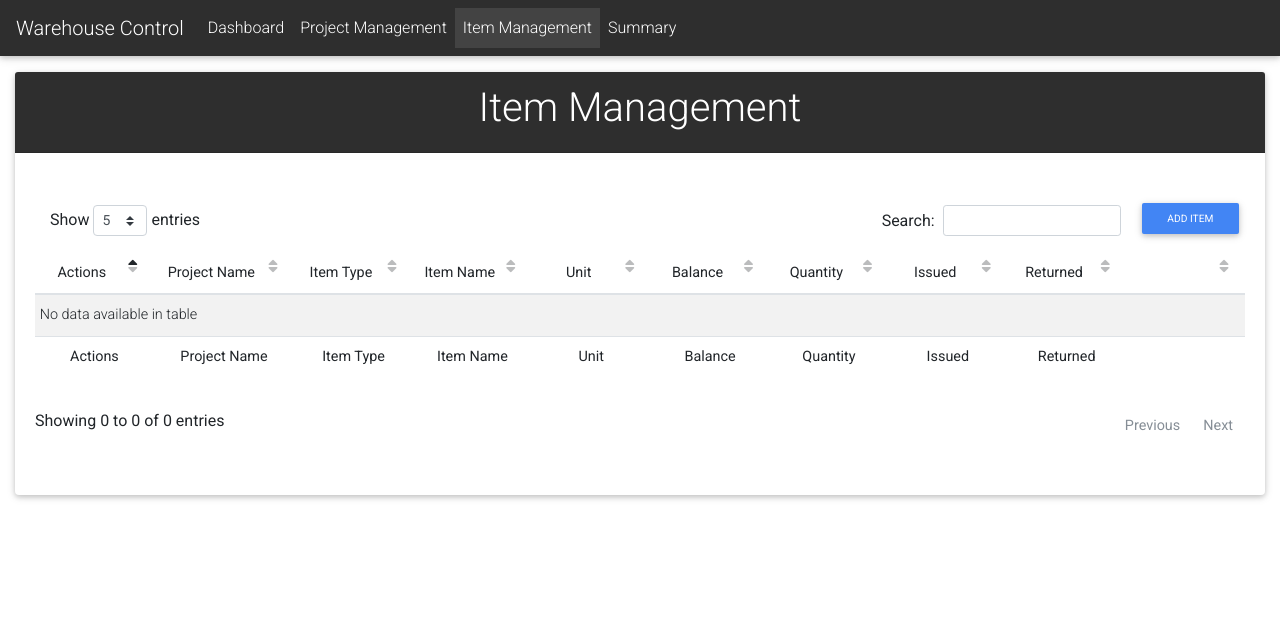
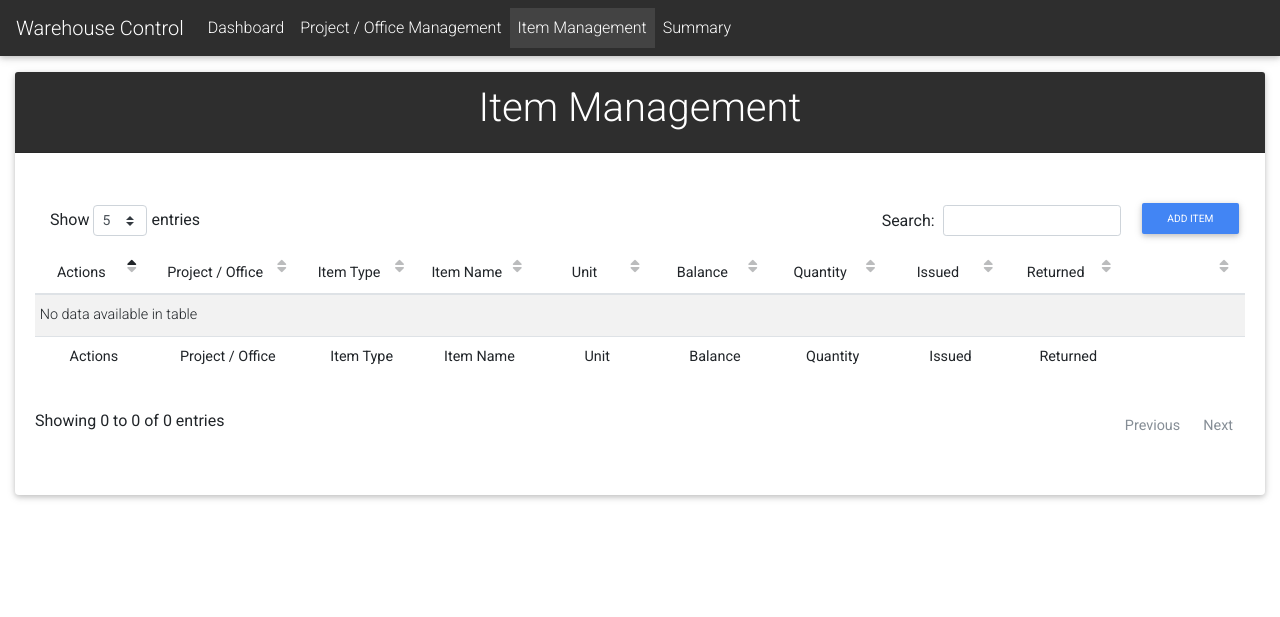
Before and after one commit to Yabetsu16/SPEDI-Warehouse, a PHP site: page /item_management.php in a window 1280 px wide. Shown: the top 617 px of the page. Run offline with PHP 8.4, Linux system fonts and the light colour scheme; data that the repository does not hold is empty; some libraries are stand-ins or nearby versions.

Commit message:
Change Project to Project / Office

```diff
--- a/item_management.php
+++ b/item_management.php
@@ -45,7 +45,7 @@
                     <a class="nav-link" href="index.php">Dashboard</a>
                 </li>
                 <li class="nav-item">
-                    <a class="nav-link" href="project_management.php">Project Management</a>
+                    <a class="nav-link" href="project_office_management.php">Project / Office Management</a>
                 </li>
                 <li class="nav-item active">
                     <a class="nav-link" href="item_management.php">Item Management
@@ -361,7 +361,7 @@
                                     <tr class="text-center">
                                         <th class="th-sm">Actions
                                         </th>
-                                        <th class="th-sm">Project Name
+                                        <th class="th-sm">Project / Office
                                         </th>
                                         <th class="th-sm">Item Type
                                         </th>
@@ -384,8 +384,8 @@
                                 <tbody>
                                     <?php
                                     // SELECT all from inventory table
-                                    $query = "SELECT inventory_tb.*, project_tb.* FROM inventory_tb
-                                        INNER JOIN project_tb ON project_tb.project_id = inventory_tb.project_id;";
+                                    $query = "SELECT inventory_tb.*, project_office_tb.* FROM inventory_tb
+                                        INNER JOIN project_office_tb ON project_office_tb.project_id = inventory_tb.project_id;";
 
                                     $result = mysqli_query($conn, $query);
 
@@ -399,7 +399,7 @@
                                             $item_description = $row['item_description'];
                                             $unit = $row['unit'];
                                             $unit_cost = $row['unit_cost'];
-                                            $project_name = $row['project_name'];
+                                            $project_office_name = $row['project_office_name'];
                                             $remarks = $row['remarks'];
                                     ?>
                                             <tr class="text-center">
@@ -409,7 +409,7 @@
                                                     <button type="button" class="btn btn-sm btn-info" data-toggle="modal" data-target="#detailsModal<?php echo $inventory_id ?>">Details</button>
                                                     <button type="button" class="btn btn-sm btn-primary btn-block" data-toggle="modal" data-target="#movementModal<?php echo $inventory_id ?>">Movement</button>
                                                 </td>
-                                                <td><?php echo $project_name ?></td>
+                                                <td><?php echo $project_office_name ?></td>
                                                 <td><?php echo $item_type ?></td>
                                                 <td><?php echo $item_name ?></td>
                                                 <td><?php echo $unit ?></td>
@@ -480,7 +480,7 @@
                                     <tr class="text-center">
                                         <th class="th-sm">Actions
                                         </th>
-                                        <th class="th-sm">Project Name
+                                        <th class="th-sm">Project / Office
                                         </th>
                                         <th class="th-sm">Item Type
                                         </th>
@@ -546,16 +546,16 @@
                                 <!-- Material input -->
                                 <div class="md-form mt-0">
                                     <select name="project_id" class="browser-default custom-select">
-                                        <option value="" selected>Select Project</option>
+                                        <option value="" selected>Select Project / Office</option>
                                         <?php
-                                        $query = "SELECT * FROM project_tb";
+                                        $query = "SELECT * FROM project_office_tb";
                                         $result = mysqli_query($conn, $query);
                                         while ($row = mysqli_fetch_array($result)) {
                                             $project_id = $row['project_id'];
-                                            $project_name = $row['project_name'];
+                                            $project_office_name = $row['project_office_name'];
                                             $location = $row['location'];
                                         ?>
-                                            <option value="<?php echo $project_id ?>"><?php echo $project_name ?> in <?php echo $location ?></option>
+                                            <option value="<?php echo $project_id ?>"><?php echo $project_office_name ?> in <?php echo $location ?></option>
                                         <?php
                                         }
                                         ?>
@@ -629,8 +629,8 @@
     <!-- /.Modal Add Item -->
     <?php
     // SELECT all from inventory table and project table
-    $query_inventory = "SELECT inventory_tb.*, project_tb.* FROM inventory_tb
-    INNER JOIN project_tb ON project_tb.project_id = inventory_tb.project_id";
+    $query_inventory = "SELECT inventory_tb.*, project_office_tb.* FROM inventory_tb
+    INNER JOIN project_office_tb ON project_office_tb.project_id = inventory_tb.project_id";
 
     $result_inventory = mysqli_query($conn, $query_inventory);
 
@@ -714,29 +714,29 @@
                                         <div class="md-form mt-0">
                                             <select name="edit_project_id" class="browser-default custom-select">
                                                 <?php
-                                                $query_project = "SELECT project_tb.* FROM project_tb
-                                                    INNER JOIN inventory_tb ON inventory_tb.project_id = project_tb.project_id
+                                                $query_project = "SELECT project_office_tb.* FROM project_office_tb
+                                                    INNER JOIN inventory_tb ON inventory_tb.project_id = project_office_tb.project_id
                                                     WHERE inventory_tb.inventory_id = $inventory_id";
                                                 $result_project = mysqli_query($conn, $query_project);
                                                 while ($row = mysqli_fetch_assoc($result_project)) {
                                                     $project_id = $row['project_id'];
-                                                    $project_name = $row['project_name'];
+                                                    $project_office_name = $row['project_office_name'];
                                                     $location = $row['location'];
                                                 ?>
-                                                    <option value="<?php echo $project_id ?>" selected>Recent: <?php echo $project_name ?> in <?php echo $location ?></option>
+                                                    <option value="<?php echo $project_id ?>" selected>Recent: <?php echo $project_office_name ?> in <?php echo $location ?></option>
                                                 <?php
                                                 }
                                                 ?>
 
                                                 <?php
-                                                $query = "SELECT * FROM project_tb WHERE project_id <> $project_id";
+                                                $query = "SELECT * FROM project_office_tb WHERE project_id <> $project_id";
                                                 $result = mysqli_query($conn, $query);
                                                 while ($row = mysqli_fetch_array($result)) {
                                                     $project_id = $row['project_id'];
-                                                    $project_name = $row['project_name'];
+                                                    $project_office_name = $row['project_office_name'];
                                                     $location = $row['location'];
                                                 ?>
-                                                    <option value="<?php echo $project_id ?>"><?php echo $project_name ?> in <?php echo $location ?></option>
+                                                    <option value="<?php echo $project_id ?>"><?php echo $project_office_name ?> in <?php echo $location ?></option>
                                                 <?php
                                                 }
                                                 ?>
@@ -904,12 +904,12 @@
                             <h1 class="modal-title text-center">
                                 <?php echo $item_type ?> Item <?php echo $item_name ?>'s Movement for
                                 <?php
-                                $query_project = "SELECT project_tb.* FROM project_tb
-                                    INNER JOIN inventory_tb ON inventory_tb.project_id = project_tb.project_id
+                                $query_project = "SELECT project_office_tb.* FROM project_office_tb
+                                    INNER JOIN inventory_tb ON inventory_tb.project_id = project_office_tb.project_id
                                     WHERE inventory_tb.inventory_id = $inventory_id";
                                 $result_project = mysqli_query($conn, $query_project);
                                 while ($row = mysqli_fetch_assoc($result_project)) {
-                                    $project = $row['project_name'];
+                                    $project = $row['project_office_name'];
                                 ?>
                                     Project <?php echo $project ?>
                                 <?php
@@ -969,7 +969,7 @@
                                                     $converted_date_movement = date_create($date_movement);
                                             ?>
                                                     <tr class="text-center">
-                                                        <td><?php echo date_format($converted_date_movement,"Y-m-d h:i A") ?></td>
+                                                        <td><?php echo date_format($converted_date_movement, "Y-m-d h:i A") ?></td>
                                                         <td><?php echo $quantity ?></td>
                                                         <td><?php echo $date_added ?></td>
                                                         <td><?php echo $issued ?></td>
@@ -1060,15 +1060,18 @@
     <script type="text/javascript">
         $(document).ready(function() {
             $('#dtBasicExample').DataTable({
-                "lengthMenu": [[5, 10, 20, -1], [5, 10, 20, "All"]]
+                "lengthMenu": [
+                    [5, 10, 20, -1],
+                    [5, 10, 20, "All"]
+                ]
             });
             $('.dataTables_length').addClass('bs-select');
         });
     </script>
     <?php
     // SELECT all from inventory table and project table
-    $query_inventory = "SELECT inventory_tb.*, project_tb.* FROM inventory_tb
-    INNER JOIN project_tb ON project_tb.project_id = inventory_tb.project_id";
+    $query_inventory = "SELECT inventory_tb.*, project_office_tb.* FROM inventory_tb
+    INNER JOIN project_office_tb ON project_office_tb.project_id = inventory_tb.project_id";
 
     $result_inventory = mysqli_query($conn, $query_inventory);
 
@@ -1080,7 +1083,10 @@
             <script type="text/javascript">
                 $(document).ready(function() {
                     $('#dtMovement<?php echo $inventory_id ?>').DataTable({
-                "lengthMenu": [[5, 10, 20, -1], [5, 10, 20, "All"]]
+                        "lengthMenu": [
+                            [5, 10, 20, -1],
+                            [5, 10, 20, "All"]
+                        ]
                     });
                     $('.dataTables_length').addClass('bs-select');
                 });
```
Also changed, not shown: index.php (+8 -8 lines), project_office_management.php (renamed from project_management.php, +36 -33 lines), summary.php (+6 -6 lines). Lines whose indentation alone changed are shown as unchanged.
